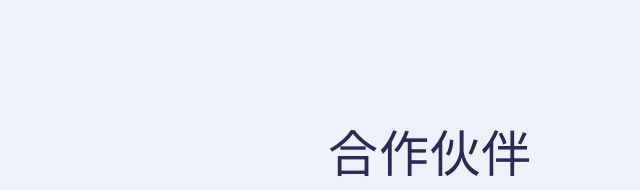
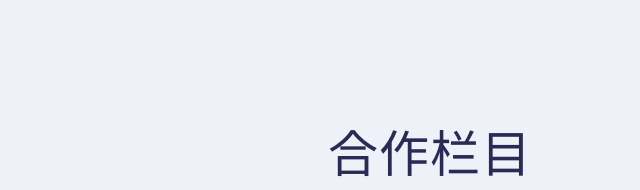
Before and after one commit to benno0810/jiaoluo_web_page, a plain HTML site: page docs/index.html in a window 1280 px wide. Shown: the part 3920-4110 px from the top of the page, 210-850 px from the left. Drawn offline with nearby package versions, Linux system fonts and the light colour scheme; a web font is replaced by a local one.

Commit message:
Update index.html

```diff
--- a/docs/index.html
+++ b/docs/index.html
@@ -138,7 +138,7 @@
     <section id="features-3" class = "features-boxed" style="background: #eff1f9">
         <div class="container">
             <div class="intro">
-                <h2 class="text-center">合作伙伴</h2>
+                <h2 class="text-center">合作栏目</h2>
 <!--                <p class="text-center">Nunc luctus in metus eget fringilla. Aliquam sed justo ligula. Vestibulum nibh erat, pellentesque ut laoreet vitae.</p>-->
             </div>
             <div class="row justify-content-center features">
```
